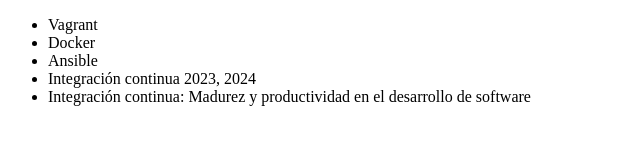
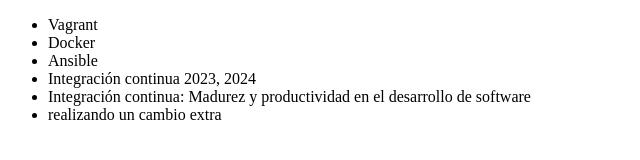
Before and after one commit to ImDavidFS/alura-git, a plain HTML site: page index.html in a window 1280 px wide. Shown: the whole page, without its empty margins (0-640 px from the left). Drawn offline with Linux system fonts and the light colour scheme.

Commit message:
realizando unos retoques

```diff
--- a/index.html
+++ b/index.html
@@ -12,6 +12,8 @@
 
           <li> Integración continua 2023, 2024</li>
           <li> Integración continua: Madurez y productividad en el desarrollo de software</li>
+
+          <li>realizando un cambio extra</li>
      </ul>
 </body>
 </html>
```
